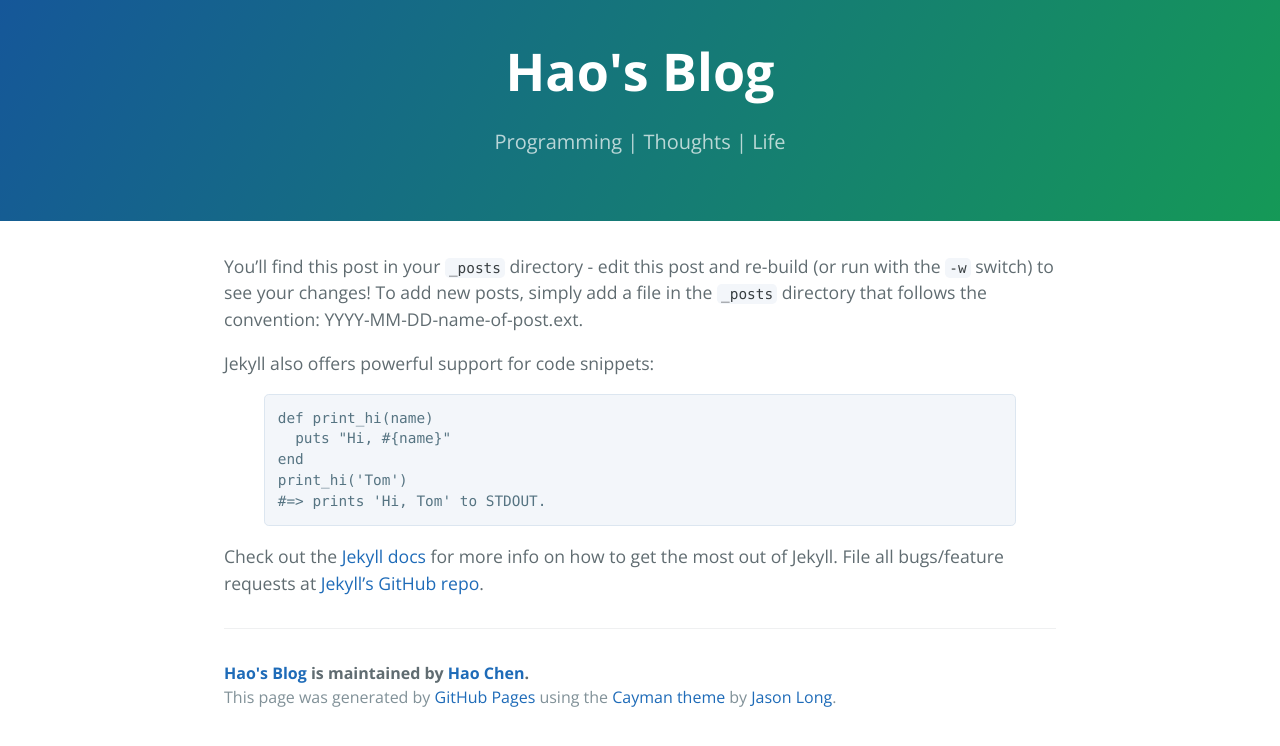
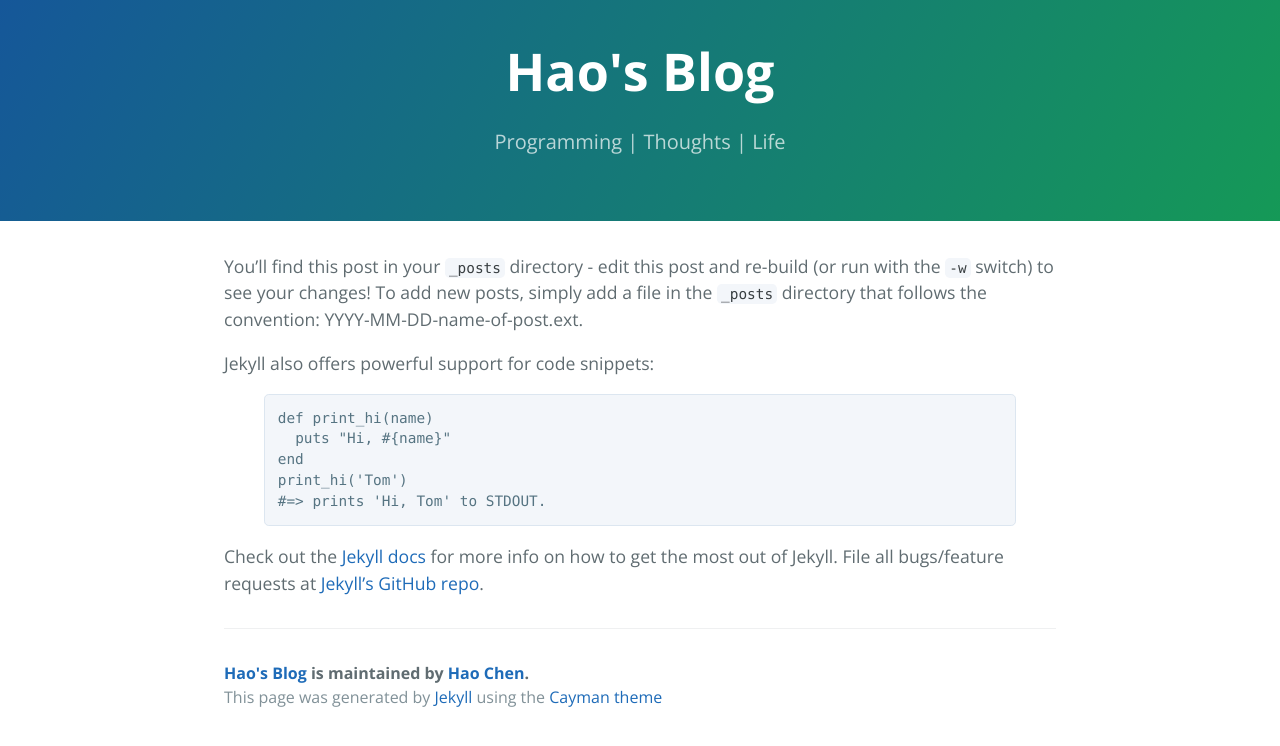
Before and after one commit to haocs/haocs.github.io, a Jekyll site: the page built from _posts/2016-02-12-sample-content.markdown, in a window 1280 px wide. Shown: the top 746 px of the page. Built offline with Jekyll 4.4.1, drawn with Linux system fonts in a browser that asks for light colours.

Commit message:
Update page-footer.html

```diff
--- a/_includes/page-footer.html
+++ b/_includes/page-footer.html
@@ -1,4 +1,4 @@
 <footer class="site-footer">
   <span class="site-footer-owner"><a href="{{ site.url }}">{{ site.title }}</a> is maintained by <a href="{{ site.author.url }}">{{ site.author.name }}</a>.</span>
-  <span class="site-footer-credits">This page was generated by <a href="https://pages.github.com">GitHub Pages</a> using the <a href="https://github.com/pietromenna/jekyll-cayman-theme">Cayman theme</a> by <a href="http://github.com/jasonlong">Jason Long</a>.</span>
+  <span class="site-footer-credits">This page was generated by <a href="https://jekyllrb.com/">Jekyll</a> using the <a href="https://github.com/pietromenna/jekyll-cayman-theme">Cayman theme</a></span>
 </footer>
```
